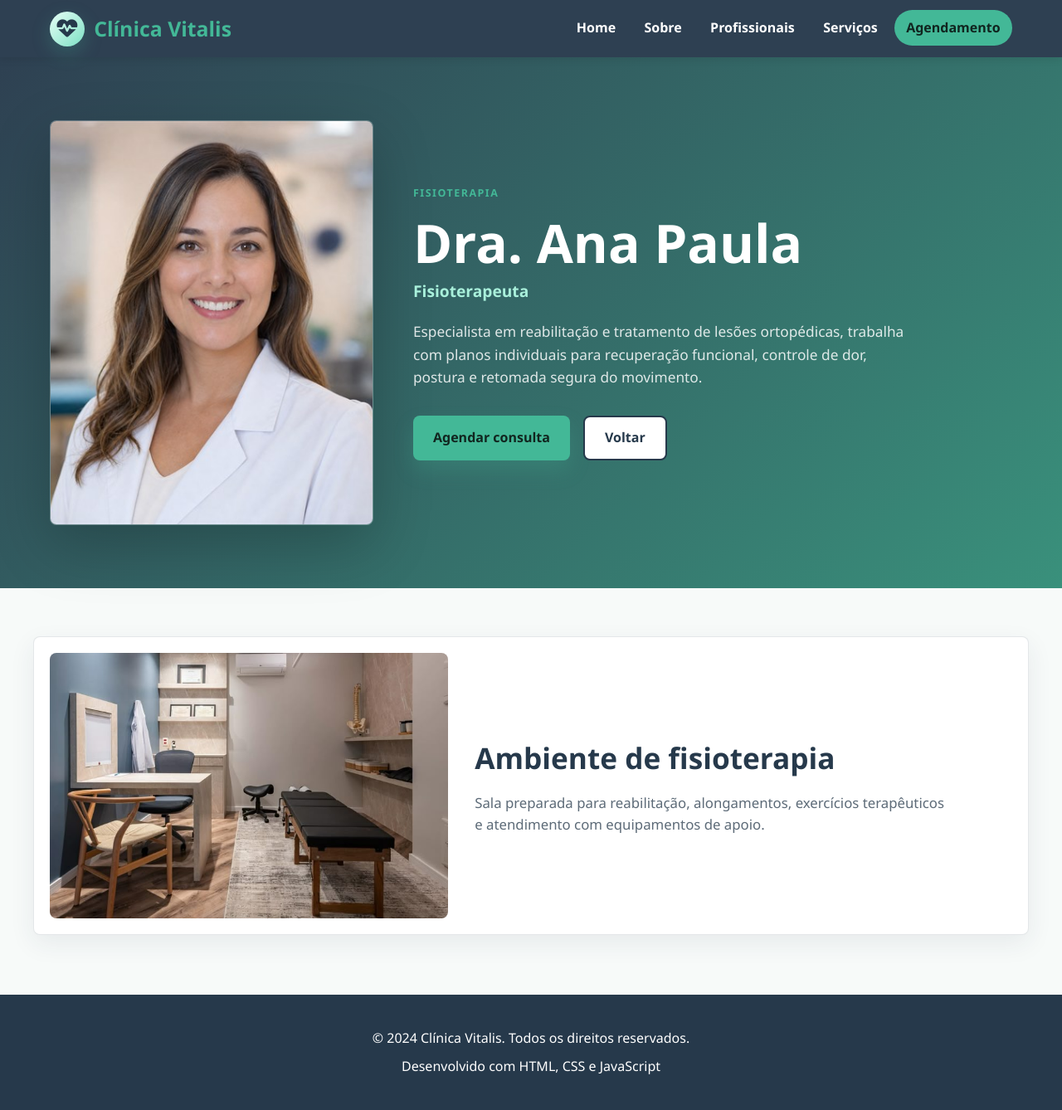
After one commit to Hug0Rios/clinica-saude-site, a PHP site: page /paginas/profissionais/dra-ana-paula.html in a window 1280 px wide. The commit adds this page. Shown: the whole page at 83% size. Run offline with PHP 8.4, Linux system fonts and the light colour scheme.

Commit message:
Melhora perfis de profissionais da clinica

```diff
--- a/index.html
+++ b/index.html
@@ -5,6 +5,7 @@
     <meta charset="UTF-8">
     <meta name="viewport" content="width=device-width, initial-scale=1.0">
     <title>Clínica Vitalis - Sua Saúde é Nossa Prioridade</title>
+    <link rel="icon" href="./assets/favicon.svg" type="image/svg+xml">
     <link rel="stylesheet" href="https://cdnjs.cloudflare.com/ajax/libs/font-awesome/6.4.0/css/all.min.css">
     <link rel="stylesheet" href="./style.css">
 </head>
--- /dev/null
+++ b/paginas/profissionais/dra-ana-paula.html
@@ -0,0 +1,68 @@
+<!DOCTYPE html>
+<html lang="pt-BR">
+<head>
+    <meta charset="UTF-8">
+    <meta name="viewport" content="width=device-width, initial-scale=1.0">
+    <title>Dra. Ana Paula - Clínica Vitalis</title>
+    <link rel="icon" href="../../assets/favicon.svg" type="image/svg+xml">
+    <link rel="stylesheet" href="https://cdnjs.cloudflare.com/ajax/libs/font-awesome/6.4.0/css/all.min.css">
+    <link rel="stylesheet" href="../../style.css">
+</head>
+<body>
+    <nav class="navbar">
+        <div class="container">
+            <a href="../../index.html" class="logo" aria-label="Clínica Vitalis - página inicial">
+                <span class="logo-mark"><i class="fa-solid fa-heart-pulse" aria-hidden="true"></i></span>
+                <span>Clínica Vitalis</span>
+            </a>
+            <ul class="nav-menu">
+                <li><a href="../../index.html" class="nav-link">Home</a></li>
+                <li><a href="../sobre_clinica.html" class="nav-link">Sobre</a></li>
+                <li><a href="../profissionais.html" class="nav-link">Profissionais</a></li>
+                <li><a href="../servicos_especialidades.html" class="nav-link">Serviços</a></li>
+                <li><a href="../agendamento.html" class="nav-link nav-link-cta">Agendamento</a></li>
+            </ul>
+            <button class="hamburger" type="button" aria-label="Abrir menu" aria-expanded="false">
+                <span></span><span></span><span></span>
+            </button>
+        </div>
+    </nav>
+
+    <main class="professional-profile">
+        <section class="profile-hero">
+            <div class="container profile-layout">
+                <div class="profile-photo-card">
+                    <img src="../../assets/profissionais/ana-paula.jpg" alt="Dra. Ana Paula">
+                </div>
+                <div class="profile-content">
+                    <p class="section-eyebrow">Fisioterapia</p>
+                    <h1>Dra. Ana Paula</h1>
+                    <p class="profile-specialty">Fisioterapeuta</p>
+                    <p>Especialista em reabilitação e tratamento de lesões ortopédicas, trabalha com planos individuais para recuperação funcional, controle de dor, postura e retomada segura do movimento.</p>
+                    <div class="profile-actions">
+                        <a href="../agendamento.html" class="btn btn-primary">Agendar consulta</a>
+                        <a href="../profissionais.html" class="btn btn-outline">Voltar</a>
+                    </div>
+                </div>
+            </div>
+        </section>
+        <section class="profile-environment">
+            <div class="container environment-card">
+                <img src="../../img/clinica_fisio.jpg" alt="Sala de fisioterapia com equipamentos de reabilitação">
+                <div>
+                    <h2>Ambiente de fisioterapia</h2>
+                    <p>Sala preparada para reabilitação, alongamentos, exercícios terapêuticos e atendimento com equipamentos de apoio.</p>
+                </div>
+            </div>
+        </section>
+    </main>
+
+    <footer>
+        <div class="container">
+            <p>&copy; 2024 Clínica Vitalis. Todos os direitos reservados.</p>
+            <p>Desenvolvido com HTML, CSS e JavaScript</p>
+        </div>
+    </footer>
+    <script src="../../script.js"></script>
+</body>
+</html>
--- a/style.css
+++ b/style.css
@@ -795,6 +807,119 @@ footer.animate-in,
     font-size: 0.95rem;
     color: #666;
     overflow-wrap: break-word;
+}
+
+.professional-card-action {
+    display: inline-flex;
+    align-items: center;
+    justify-content: center;
+    gap: 0.45rem;
+    color: var(--primary-dark);
+    font-weight: 800;
+    margin-top: auto;
+    padding-top: 1.2rem;
+}
+
+.professional-profile {
+    background: var(--surface);
+}
+
+.profile-hero {
+    padding: 76px 0;
+    background: linear-gradient(135deg, rgba(38, 57, 75, 0.96), rgba(37, 133, 110, 0.9));
+    color: var(--white);
+}
+
+.profile-layout {
+    display: grid;
+    grid-template-columns: minmax(260px, 390px) minmax(0, 1fr);
+    gap: 3rem;
+    align-items: center;
+}
+
+.profile-photo-card {
+    overflow: hidden;
+    border-radius: 8px;
+    border: 1px solid rgba(255, 255, 255, 0.22);
+    box-shadow: 0 24px 70px rgba(0, 0, 0, 0.22);
+    background: rgba(255, 255, 255, 0.08);
+    aspect-ratio: 4 / 5;
+}
+
+.profile-photo-card img {
+    width: 100%;
+    height: 100%;
+    display: block;
+    object-fit: cover;
+    object-position: center top;
+}
+
+.profile-content {
+    max-width: 720px;
+    min-width: 0;
+}
+
+.profile-content h1 {
+    font-size: clamp(2.2rem, 5vw, 4rem);
+    line-height: 1.08;
+    margin-bottom: 0.6rem;
+}
+
+.profile-specialty {
+    color: #a9f0db;
+    font-size: 1.2rem;
+    font-weight: 800;
+    margin-bottom: 1.2rem;
+}
+
+.profile-content p:not(.section-eyebrow):not(.profile-specialty) {
+    color: rgba(255, 255, 255, 0.84);
+    font-size: 1.08rem;
+    max-width: 62ch;
+}
+
+.profile-actions {
+    display: flex;
+    gap: 1rem;
+    flex-wrap: wrap;
+    margin-top: 2rem;
+}
+
+.profile-environment {
+    padding: 58px 0 72px;
+}
+
+.environment-card {
+    display: grid;
+    grid-template-columns: minmax(260px, 480px) minmax(0, 1fr);
+    gap: 2rem;
+    align-items: center;
+    background: var(--white);
+    border: 1px solid var(--border-color);
+    border-radius: 8px;
+    box-shadow: var(--soft-shadow);
+    padding: 1.2rem;
+}
+
+.environment-card img {
+    width: 100%;
+    height: 320px;
+    display: block;
+    border-radius: 8px;
+    object-fit: cover;
+    object-position: center;
+}
+
+.environment-card h2 {
+    color: var(--secondary-color);
+    font-size: clamp(1.6rem, 3vw, 2.2rem);
+    margin-bottom: 0.8rem;
+}
+
+.environment-card p {
+    color: var(--muted-color);
+    font-size: 1.05rem;
+    max-width: 60ch;
 }
 
 /* ===== SERVIÇOS ===== */
```
Also changed, not shown: other parts of style.css (+64 -10 lines), paginas/agendamento.html (+8 -6 lines), paginas/profissionais.html (+26 -18 lines), paginas/profissionais/dr-carlos-silva.html (added, +68 -0 lines), paginas/profissionais/dr-fernando-oliveira.html (added, +68 -0 lines), paginas/profissionais/dr-roberto-santos.html (added, +68 -0 lines), paginas/profissionais/dra-juliana-martins.html (added, +68 -0 lines), paginas/profissionais/dra-marina-costa.html (added, +68 -0 lines), paginas/servicos_especialidades.html (+8 -6 lines), paginas/sobre_clinica.html (+8 -6 lines), assets/favicon.svg (added).
